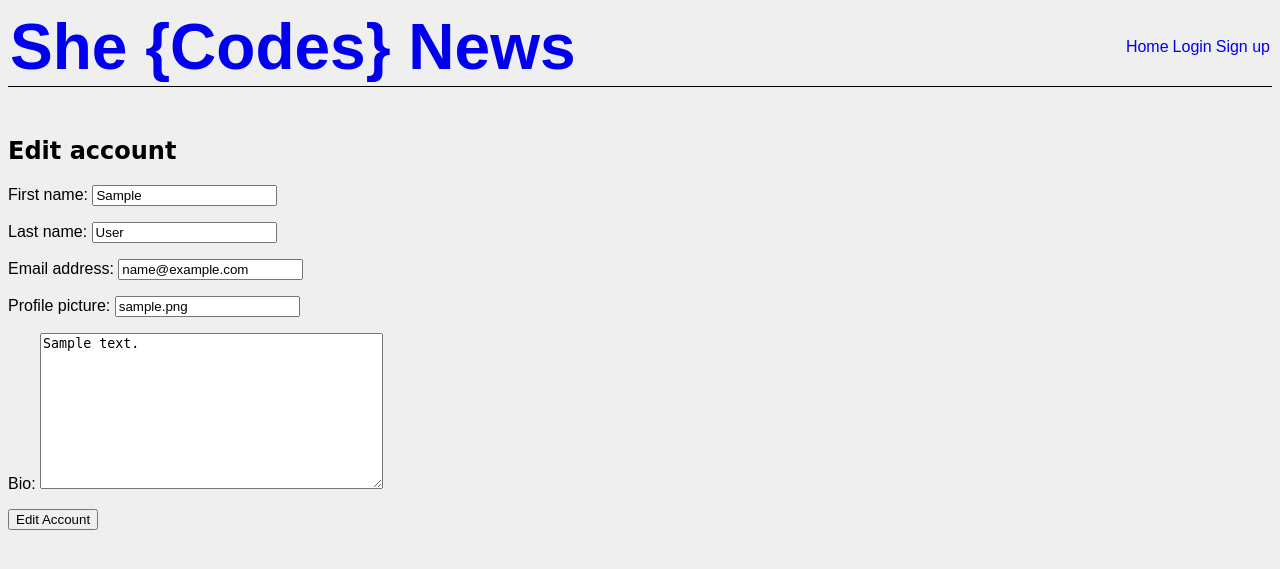
After one commit to SheCodesAus/she-codes-django-news-project-Lauraitnas, a Django app: page /users/1/edit-account/ in a window 1280 px wide. The commit adds this page. Shown: the top 569 px of the page. Run offline with Django 4.2, Linux system fonts and the light colour scheme; tables that the repository leaves empty hold one stand-in row (values such as "Sample post"); parts of the project's set-up code (start-up, migrations or seed data) failed here and were passed over; some web fonts are replaced.

Commit message:
edit profile

```diff
--- a/she_codes_news/users/forms.py
+++ b/she_codes_news/users/forms.py
@@ -6,10 +6,11 @@ class CustomUserCreationForm(UserCreationForm):
 
     class Meta:
         model = CustomUser
-        fields = ['username', 'email']
+        fields = ['username', 'email', 'profile_picture', 'bio']
+
 
 class CustomUserChangeForm(UserChangeForm):
 
     class Meta:
         model = CustomUser
-        fields = ['username', 'email']
+        fields = ['first_name', 'last_name', 'email', 'profile_picture', 'bio']
--- a/she_codes_news/users/models.py
+++ b/she_codes_news/users/models.py
@@ -1,7 +1,11 @@
 from django.contrib.auth.models import AbstractUser
+from django.db import models
 
 class CustomUser(AbstractUser):
-    pass
+    profile_picture = models.URLField(("profile picture"), blank = True, null = True)
+    bio = models.TextField(max_length=500, blank = True, null = True)
+
+
 
     def __str__(self):
         return self.username
--- /dev/null
+++ b/she_codes_news/users/templates/users/editUser.html
@@ -0,0 +1,10 @@
+{% extends 'base.html' %}
+
+{% block content %}
+<h2>Edit account</h2>
+<form method="post">
+    {% csrf_token %}
+    {{ form.as_p }}
+    <button type="submit">Edit Account</button>
+</form>
+{% endblock %}
--- a/she_codes_news/users/templates/users/profile.html
+++ b/she_codes_news/users/templates/users/profile.html
@@ -13,6 +13,7 @@
         <h2>Hello {{ user.username }}!</h2>
         <p>Bio</p>
     </div>
+    <a href="{% url 'users:editAccount' %}">Edit your account</a>
 </div>
 
 <h2>My Stories</h2>
--- a/she_codes_news/users/urls.py
+++ b/she_codes_news/users/urls.py
@@ -1,10 +1,11 @@
 from django.urls import path
-from .views import CreateAccountView, UserPageView, login_redirect
+from .views import CreateAccountView, UserPageView, login_redirect, EditAccountView
 
 app_name = 'users'
 
 urlpatterns = [
     path('create-account/', CreateAccountView.as_view(), name='createAccount'),
+    path('<int:pk>/edit-account/', EditAccountView.as_view(), name='editAccount'),
     path('<int:pk>/profile/', UserPageView.as_view(), name='profile'),
     path('profile/', login_redirect, name='my_profile'),
 ]
--- a/she_codes_news/users/views.py
+++ b/she_codes_news/users/views.py
@@ -3,7 +3,7 @@ from django.urls import reverse_lazy
 from django.views.generic.edit import CreateView
 from django.views import generic
 from .models import CustomUser
-from .forms import CustomUserCreationForm
+from .forms import CustomUserCreationForm, CustomUserChangeForm
 from news.models import NewsStory
 
 
@@ -12,13 +12,19 @@ class CreateAccountView(CreateView):
     success_url = reverse_lazy('login')
     template_name = 'users/createAccount.html'
 
+class EditAccountView(generic.UpdateView):
+    model = CustomUser
+    fields = ['first_name', 'last_name', 'email', 'profile_picture', 'bio']
+    success_url = reverse_lazy('users:my_profile')
+    context_object_name = "user"
+    template_name = 'users/editUser.html'
+
+
 class UserPageView(generic.DetailView):
     model = CustomUser
     template_name = 'users/profile.html'
     context_object_name = 'my_stories'
 
-    # def get_queryset(self):
-    #     return NewsStory.objects.filter(author=self.request.user.id)
 
     def get_context_data(self, **kwargs):
         context = super().get_context_data(**kwargs)
@@ -28,11 +34,3 @@ class UserPageView(generic.DetailView):
 
 def login_redirect(request):
     return redirect (reverse_lazy('users:profile', kwargs={'pk': request.user.id}))
-
-
-    # def get(self, request, *args, **kwargs):
-    #     if 'pk' not in kwargs:
-    #         kwargs['pk'] = request.user.id
-    #     # self.object = self.get_object()
-    #     # context = self.get_context_data(object=self.object)
-    #     return super().get(request, *args, **kwargs)
```
Also changed, not shown: she_codes_news/users/migrations/0002_customuser_bio_customuser_profile_picture.py (added).
